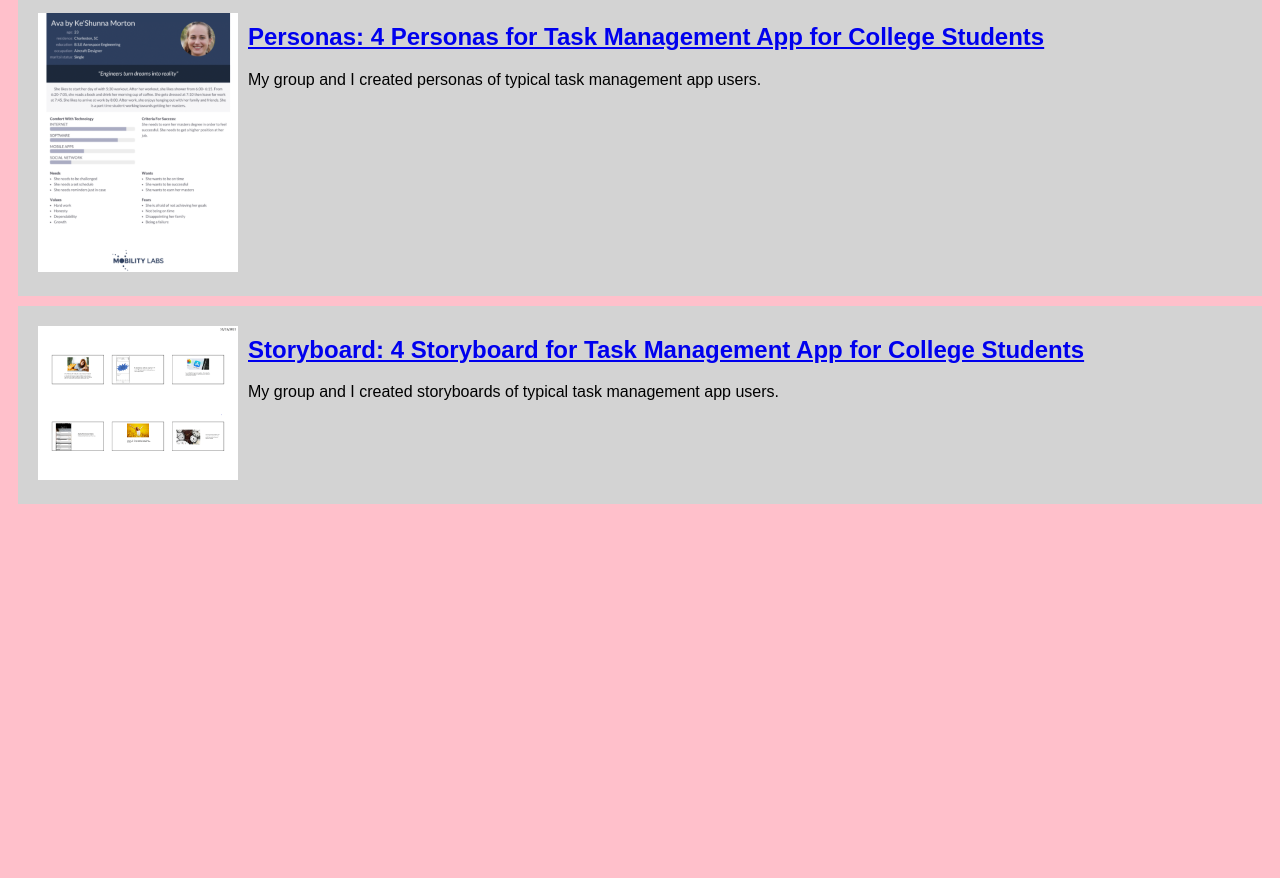
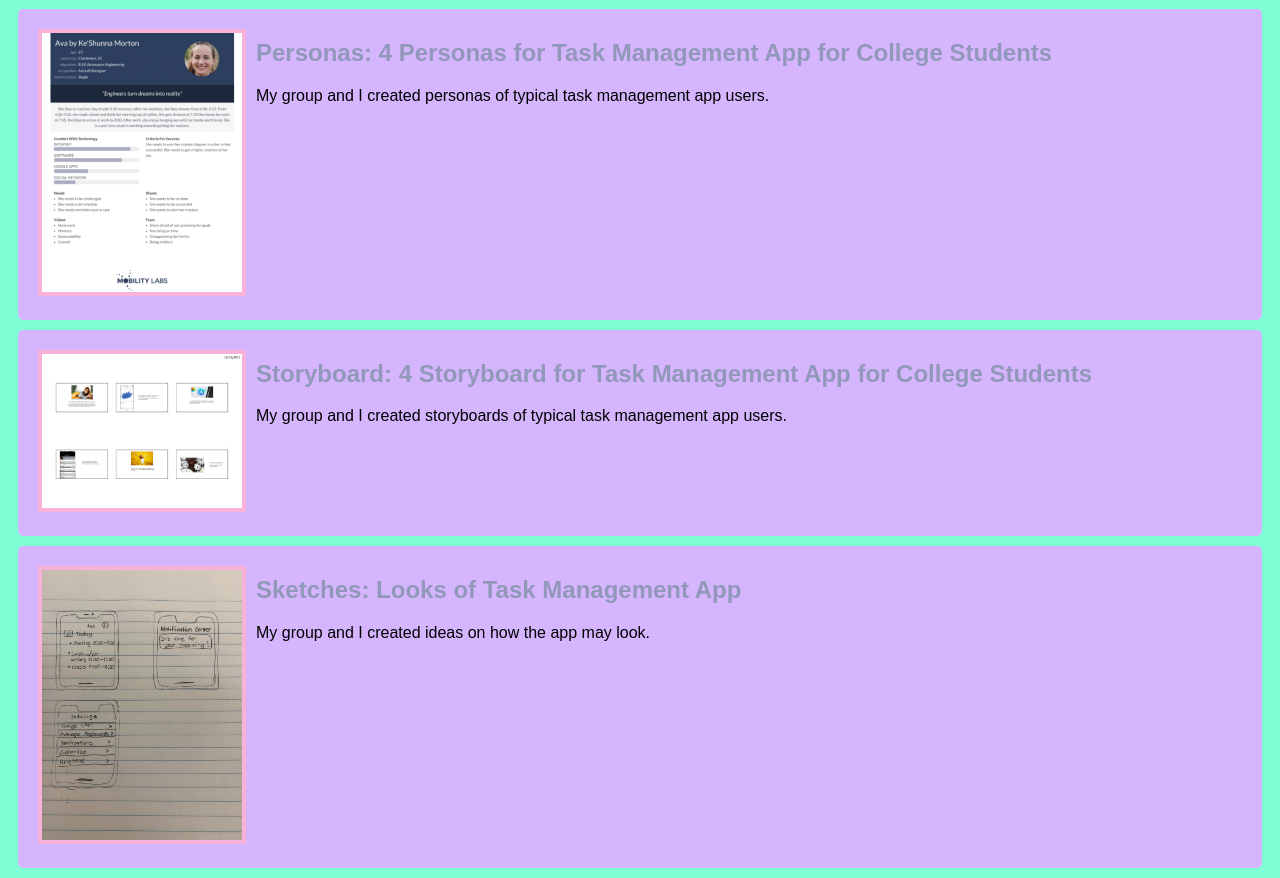
Before and after one commit to keshunnamorton/keshunnamorton.github.io, a plain HTML site: page index.html in a window 1280 px wide. Shown: the part 566-1444 px from the top of the page. Before the commit the page ends 1080 px from the top, so only its background shows below. Drawn offline with Linux system fonts and the light colour scheme.

Commit message:
Add files via upload

```diff
--- a/index.html
+++ b/index.html
@@ -56,5 +56,16 @@
                     </p>
                 </section>
             </section>
+
+              <!--Sketches Assignment-->
+              <section class="assignment">
+                <a href="Files/sketches.pdf"> <img src="Images/sketch.png"></a>
+                <section class="ass-details">
+                    <a href="Files/sketches.pdf"><h2>Sketches: Looks of Task Management App</h2></a>
+                    <p>
+                        My group and I created ideas on how the app may look.
+                    </p>
+                </section>
+            </section>
       </body>
  </html>
--- a/styles.css
+++ b/styles.css
@@ -1,20 +1,35 @@
 body{
-    background: pink;
-    font-family: arial;
+    background: #7FFFD4;
+    font-family: Arial, Helvetica, sans-serif;
 }
 
 .assignment{
     display: flex;
     padding: 10px;
     margin: 10px;
-    background: lightgray;
+    background:#D6B5FF;
+    border-radius: 5px;
 }
 
 .assignment img{
     width: 200px;
-    padding: 10px;
+    margin: 10px;
+    border: 4px solid #F8B1D8;
+}
+.assignment img:hover{
+    border: 4px solid white;
 }
 h1{
-    color: darkorchid;
+    color: #F8B1D8;
     text-align:center;
 }
+h1:hover{
+    color: white;
+}
+a{
+    text-decoration: none;
+    color: #9298BA;
+}
+a:hover{
+    color: white;
+}
```
Also changed, not shown: Images/sketch.png (added), 1 other file.
